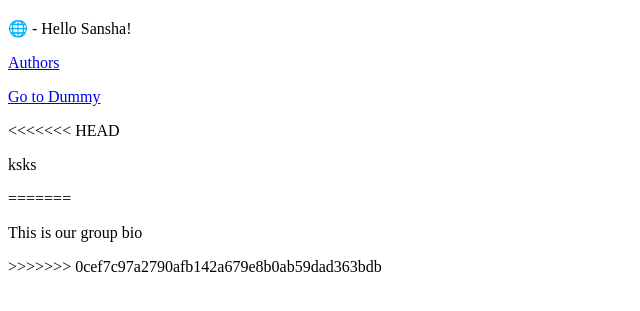
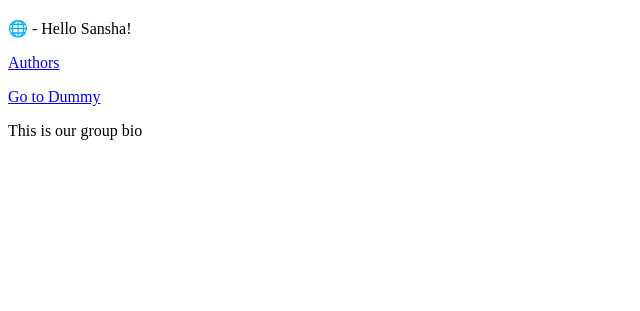
Before and after one commit to sansha-gupta/Software3-Lab1, a plain HTML site: page index.html in a window 1280 px wide. Shown: the part 61-372 px from the top of the page, without its empty margins (0-640 px from the left). Drawn offline with Linux system fonts and the light colour scheme.

Commit message:
quick changes

```diff
--- a/index.html
+++ b/index.html
@@ -11,10 +11,6 @@
 	</p>
 	<p><a href="author.html">Authors</a></p>
 	<p><a href="code/dummy.html">Go to Dummy</a></p>
-<<<<<<< HEAD
-	<p>ksks</p>
-=======
 	<p> This is our group bio </p>
->>>>>>> 0cef7c97a2790afb142a679e8b0ab59dad363bdb
 </body>
 </html>
```
